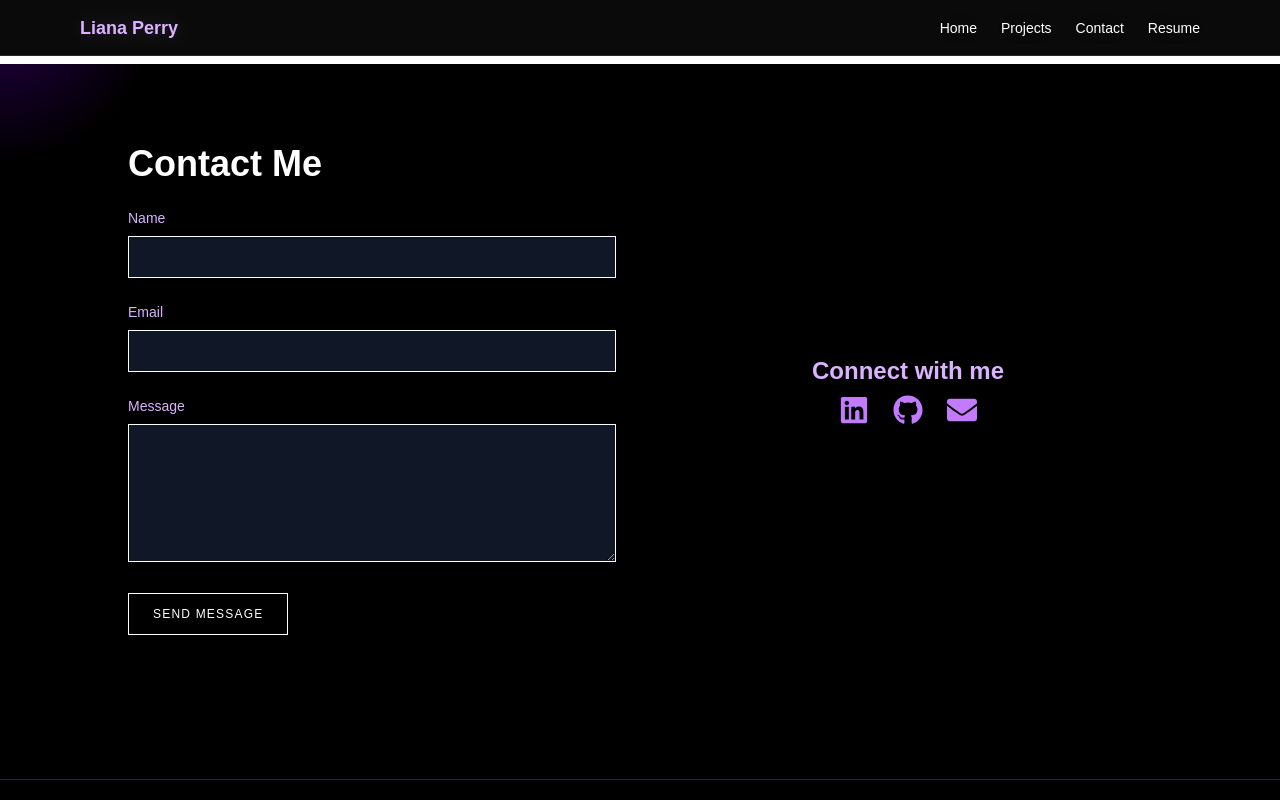
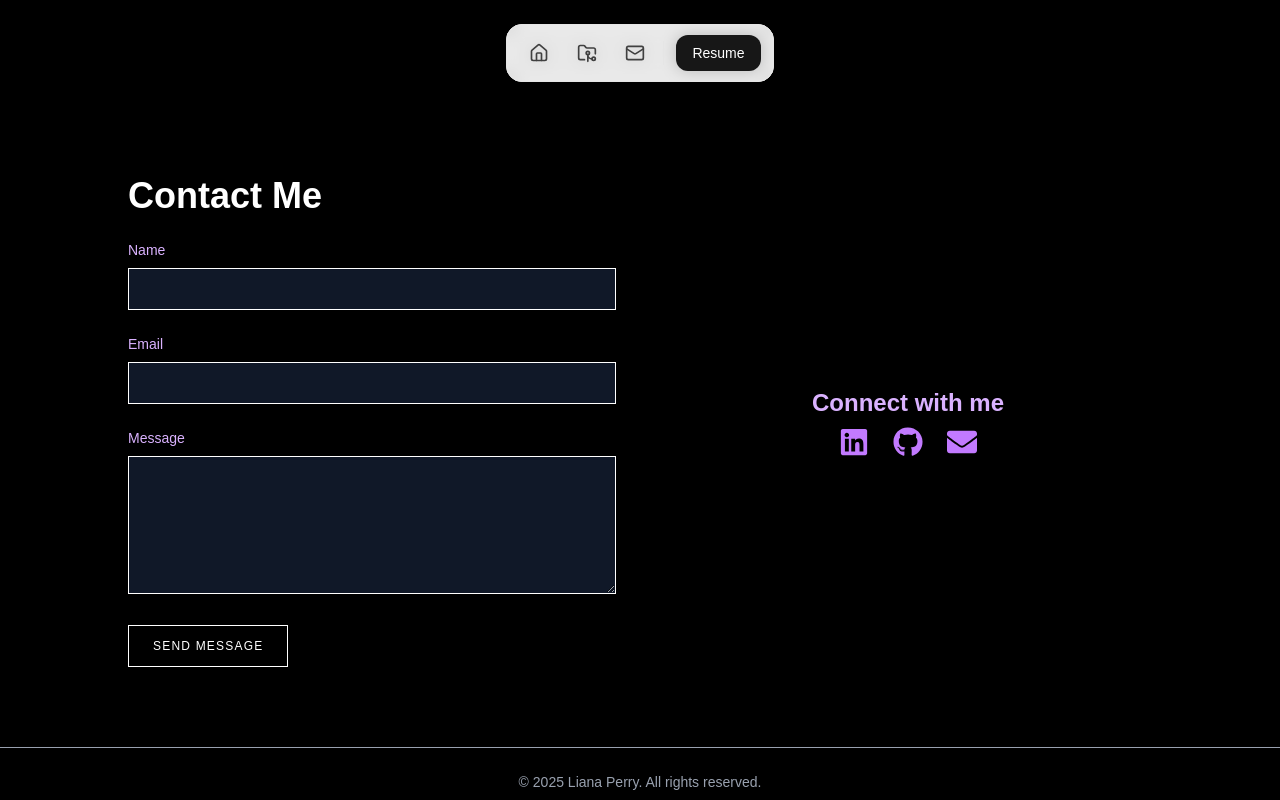
Before and after one commit to lperry022/lianaperry.com, a Next.js app: page /contact in a window 1280 px wide. Shown: the top 800 px of the page. Built offline with nearby package versions, Linux system fonts and the light colour scheme.

Commit message:
modern nav bar

```diff
--- a/app/(site)/layout.tsx
+++ b/app/(site)/layout.tsx
@@ -1,13 +1,13 @@
-"use client";
+// app/(site)/layout.tsx
+import Navbar from '@/components/Navbar';
+import Footer from '@/components/Footer';
 
-import Navbar from "@/components/Navbar";
-
-export default function SiteLayout({ children }: { children: React.ReactNode }) {
-  // This is a nested layout, so NO <html>/<body> here.
+export default function SiteLayout({ children }:{children:React.ReactNode}) {
   return (
-    <>
+    <div className="flex min-h-screen flex-col bg-black text-white">
       <Navbar />
-      {children}
-    </>
+      <main className="flex-1 pt-24">{children}</main>
+      <Footer />
+    </div>
   );
 }
--- a/app/(site)/projects/page.tsx
+++ b/app/(site)/projects/page.tsx
@@ -17,7 +17,7 @@ import {
 // === Tunables ===
 const GITHUB_USER = "lperry022";
 const CARD_CLASS =
-  "bg-white/5 backdrop-blur-sm hover:bg-white/10 p-6 rounded-xl border border-white/10 transition transform hover:-translate-y-1 hover:shadow-lg hover:shadow-purple-700/30 duration-300";
+  "bg-white/5 backdrop-blur-sm hover:bg-white/10 p-6 rounded-xl border border-white/10 transition trans rm hover:-translate-y-1 hover:shadow-lg hover:shadow-purple-700/30 duration-300";
 
 // === Types ===
 interface Repo {
--- a/app/layout.tsx
+++ b/app/layout.tsx
@@ -1,16 +1,12 @@
 import "./globals.css";
 import MouseGlow from "@/components/MouseGlow";
-import Footer from "@/components/Footer";
-
 export const metadata = { title: "Liana Perry" };
 
 export default function RootLayout({ children }: { children: React.ReactNode }) {
   return (
     <html lang="en">
       <body className="bg-black text-white">
-        <MouseGlow />
-        <main className="min-h-screen pt-16">{children}</main>
-        <Footer />
+        <main className="min-h-screen">{children}</main>
       </body>
     </html>
   );
--- a/components/Footer.tsx
+++ b/components/Footer.tsx
@@ -5,7 +5,7 @@ import Link from 'next/link';
 
 const Footer = () => {
   return (
-    <footer className="w-full mt-16 py-6 border-t border-gray-800 text-center text-sm text-gray-400">
+    <footer className="w-full py-6 border-t border-gray-400 text-center text-sm text-gray-400">
       <div className="mb-2">
         &copy; {new Date().getFullYear()} Liana Perry. All rights reserved.
       </div>
--- a/components/Navbar.tsx
+++ b/components/Navbar.tsx
@@ -1,23 +1,91 @@
+
 'use client';
 
 import Link from 'next/link';
+import { Home, FolderGit2, Mail, FileText } from 'lucide-react';
 
-const Navbar = () => {
+export default function Navbar() {
   return (
-    <nav className="fixed inset-x-0 top-0 z-50 h-14 border-b border-zinc-800 bg-black/80 backdrop-blur">
-  <div className="mx-auto max-w-6xl h-full flex items-center justify-between px-4">
-      <Link href="/home" className="text-purple-300 font-bold text-lg">
-        Liana Perry
-      </Link>
-      <div className="space-x-6 text-sm">
-        <Link href="/home" className="hover:text-purple-400 transition duration-200 hover:underline underline-offset-4">Home</Link>
-        <Link href="/projects" className="hover:text-purple-400 transition duration-200 hover:underline underline-offset-4">Projects</Link>
-        <Link href="/contact" className="hover:text-purple-400 transition duration-200 hover:underline underline-offset-4">Contact</Link>
-        <a href="/Resume.pdf" download className="hover:text-purple-400 transition duration-200 hover:underline underline-offset-4">Resume</a>
+    <nav className="fixed top-6 inset-x-0 z-50 flex justify-center">
+      <div
+        className="
+          flex items-center gap-2 rounded-2xl border
+          border-neutral-200 bg-white/90 px-3 py-2 shadow-[0_6px_30px_-12px_rgba(0,0,0,0.25)]
+          backdrop-blur supports-[backdrop-filter]:bg-white/70
+          dark:border-white/10 dark:bg-white/5 dark:shadow-[0_6px_30px_-12px_rgba(0,0,0,0.6)]
+        "
+      >
+        <IconLink href="/home" label="Home">
+          <Home className="h-5 w-5" />
+        </IconLink>
+
+        <IconLink href="/projects" label="Projects">
+          <FolderGit2 className="h-5 w-5" />
+        </IconLink>
+
+        <IconLink href="/contact" label="Contact">
+          <Mail className="h-5 w-5" />
+        </IconLink>
+
+        <Divider />
+
+        <Link
+          href="/resume.pdf" download
+          className="
+            ml-1 rounded-xl px-4 py-2 text-sm font-medium
+            bg-neutral-900 text-white hover:bg-neutral-800
+            focus:outline-none focus-visible:ring-2 focus-visible:ring-neutral-400
+            dark:bg-zinc-900 dark:hover:bg-zinc-800
+          "
+        >
+          Resume
+        </Link>
       </div>
-    </div>
     </nav>
   );
-};
+}
 
-export default Navbar;
+/* — helpers — */
+
+function IconLink({
+  href,
+  label,
+  external = false,
+  children,
+}: {
+  href: string;
+  label: string;
+  external?: boolean;
+  children: React.ReactNode;
+}) {
+  const cls =
+    'grid h-10 w-10 place-items-center rounded-xl text-neutral-700 hover:text-black hover:bg-neutral-100 transition ' +
+    'dark:text-zinc-300 dark:hover:text-white dark:hover:bg-white/10';
+
+  if (external) {
+    return (
+      <a
+        href={href}
+        target="_blank"
+        rel="noopener noreferrer"
+        aria-label={label}
+        className={cls}
+      >
+        {children}
+      </a>
+    );
+  }
+  return (
+    <Link href={href} aria-label={label} className={cls}>
+      {children}
+    </Link>
+  );
+}
+
+function Divider({ className = '' }) {
+  return (
+    <span
+      className={`hidden sm:block h-6 w-px bg-neutral-200 dark:bg-white/10 ${className}`}
+    />
+  );
+}
```
